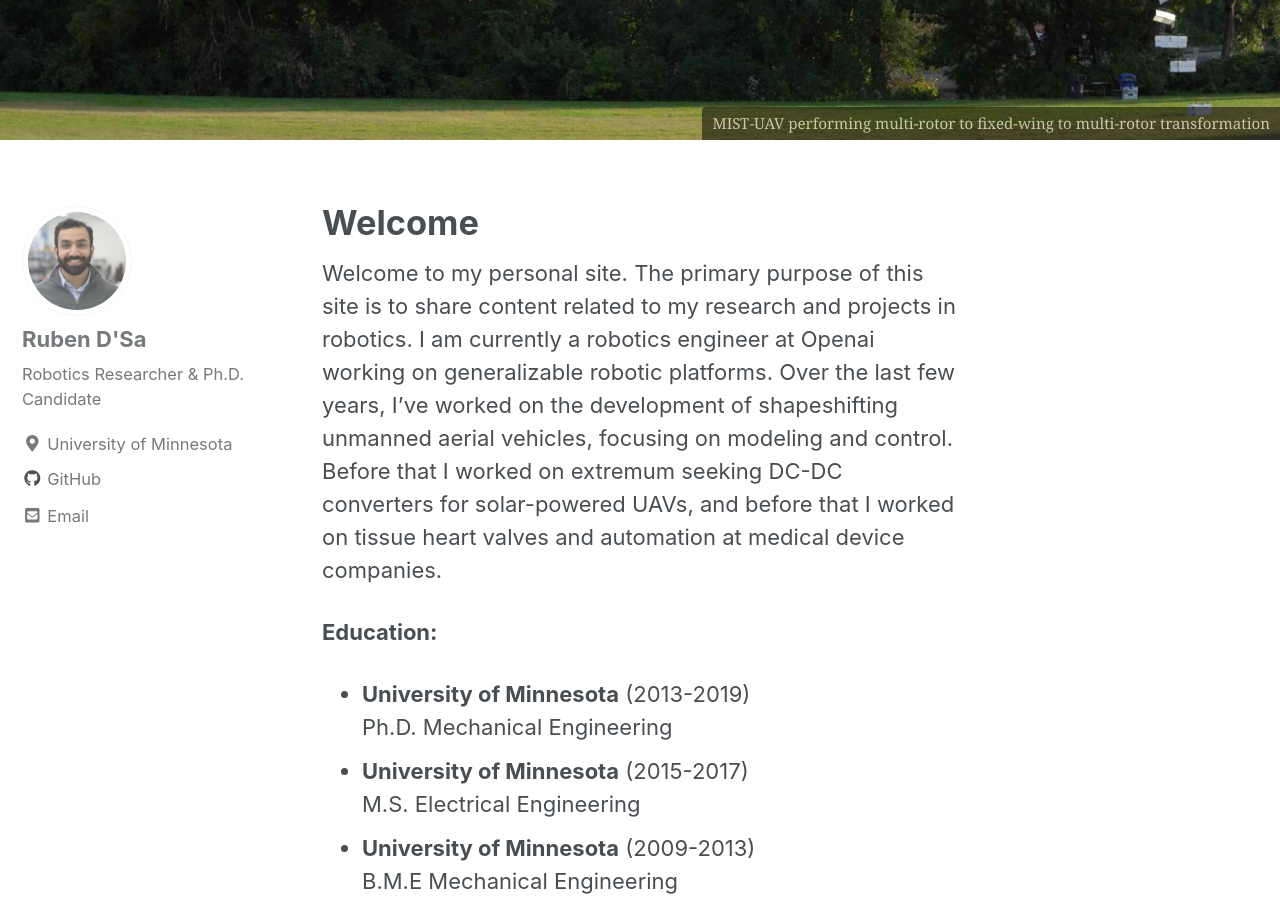
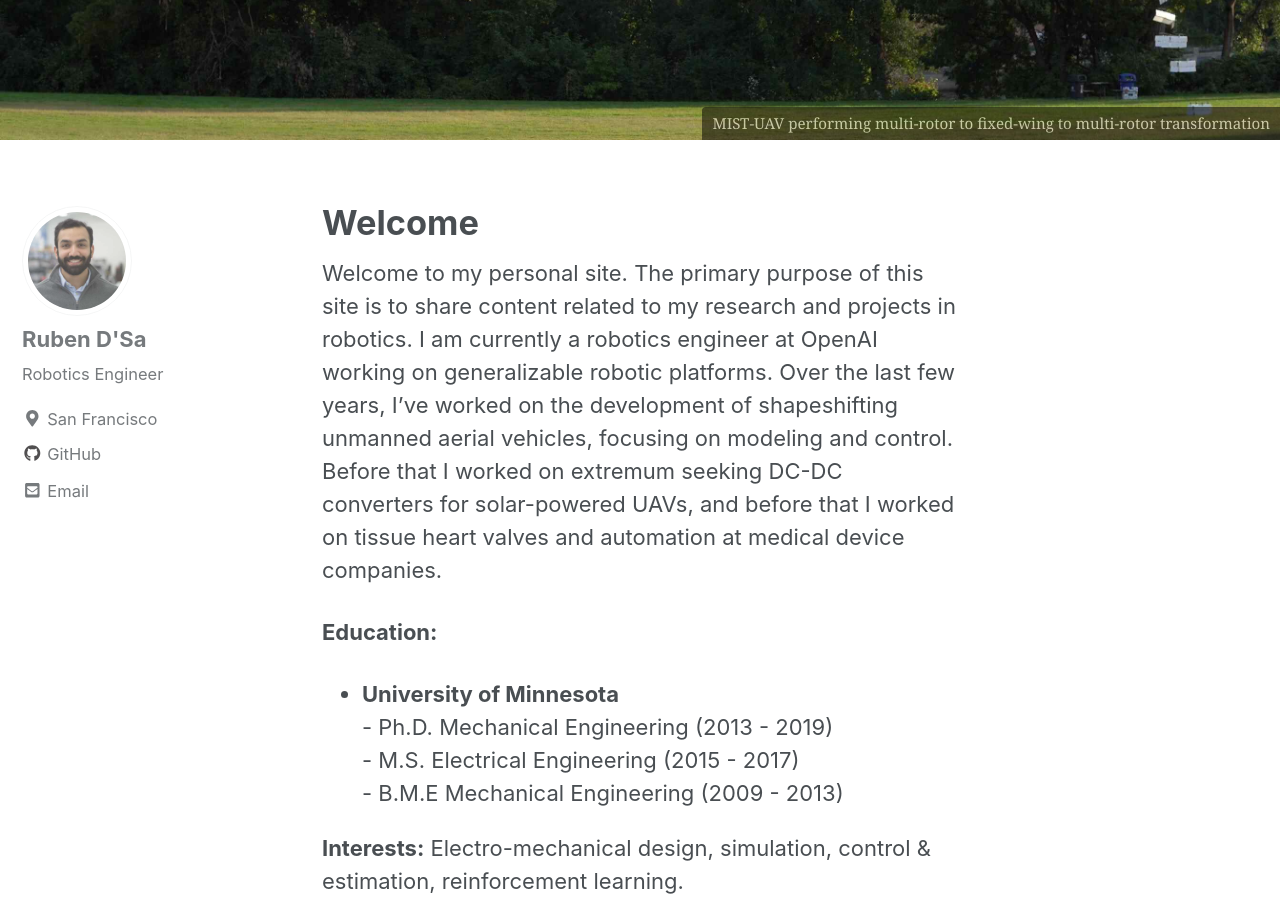
Before and after one commit to rubendsa/rubendsa.github.io, a Jekyll site: the page built from _pages/index.md, in a window 1280 px wide and 900 px high, scrolled down 381 px. Built offline with Jekyll 4.4.1, drawn with Linux system fonts in a browser that asks for light colours; cached includes are drawn as plain includes; the list of posts is cut into pages by our own code; some of the changed text lies outside the part shown.

Commit message:
General updates

```diff
--- a/_config.yml
+++ b/_config.yml
@@ -108,9 +108,9 @@ analytics:
 author:
   name             : "Ruben D'Sa"
   avatar           : "/images/bio_pic_compressed.jpeg"
-  bio              : "Robotics Researcher & Ph.D. Candidate"
-  location         : "University of Minnesota"
-  email            : "dsaxx005@umn.edu"
+  bio              : "Robotics Engineer"
+  location         : "San Francisco"
+  email            : "dsa.ruben@gmail.com"
   links:
     - label: "Email"
       icon: "fas fa-fw fa-envelope-square"
--- a/_pages/index.md
+++ b/_pages/index.md
@@ -7,14 +7,12 @@ header:
 
 ---
 
-Welcome to my personal site. The primary purpose of this site is to share content related to my research and projects in robotics. I am currently a robotics engineer at Openai working on generalizable robotic platforms. Over the last few years, I've worked on the development of shapeshifting unmanned aerial vehicles, focusing on modeling and control. Before that I worked on extremum seeking DC-DC converters for solar-powered UAVs, and before that I worked on tissue heart valves and automation at medical device companies.
+Welcome to my personal site. The primary purpose of this site is to share content related to my research and projects in robotics. I am currently a robotics engineer at OpenAI working on generalizable robotic platforms. Over the last few years, I've worked on the development of shapeshifting unmanned aerial vehicles, focusing on modeling and control. Before that I worked on extremum seeking DC-DC converters for solar-powered UAVs, and before that I worked on tissue heart valves and automation at medical device companies.
 
 **Education:**
-- **University of Minnesota** (2013-2019)
-<br />Ph.D. Mechanical Engineering
-- **University of Minnesota** (2015-2017)
-<br />M.S. Electrical Engineering
-- **University of Minnesota** (2009-2013)
-<br />B.M.E Mechanical Engineering
+- **University of Minnesota**
+<br />- Ph.D. Mechanical Engineering (2013 - 2019)
+<br />- M.S. Electrical Engineering (2015 - 2017)
+<br />- B.M.E Mechanical Engineering (2009 - 2013)
 
-**Interests:** Simulation-to-real, reinforcement learning,  control & estimation, electro-mechanical design, solar-power architecture.
+**Interests:** Electro-mechanical design, simulation, control & estimation, reinforcement learning.
```
Also changed, not shown: 9 other files.
